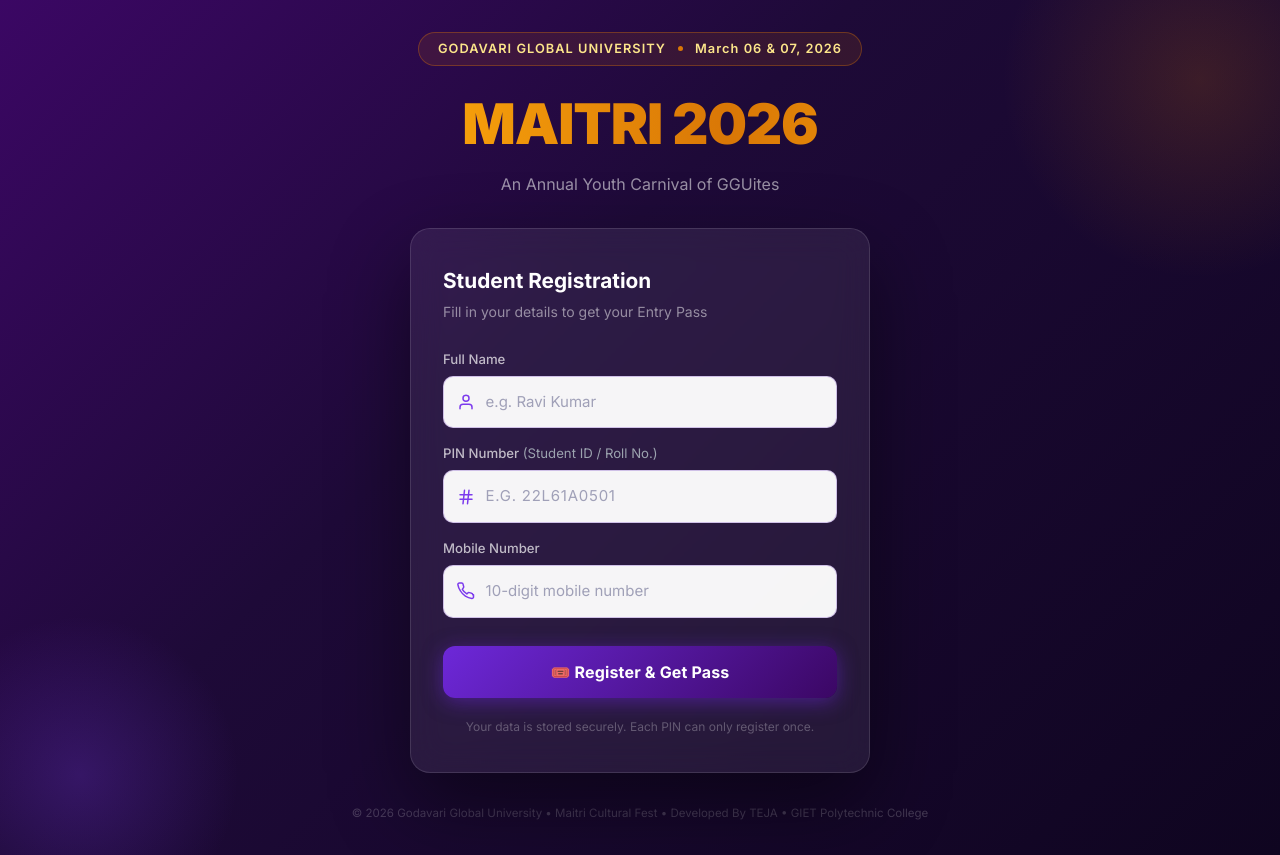
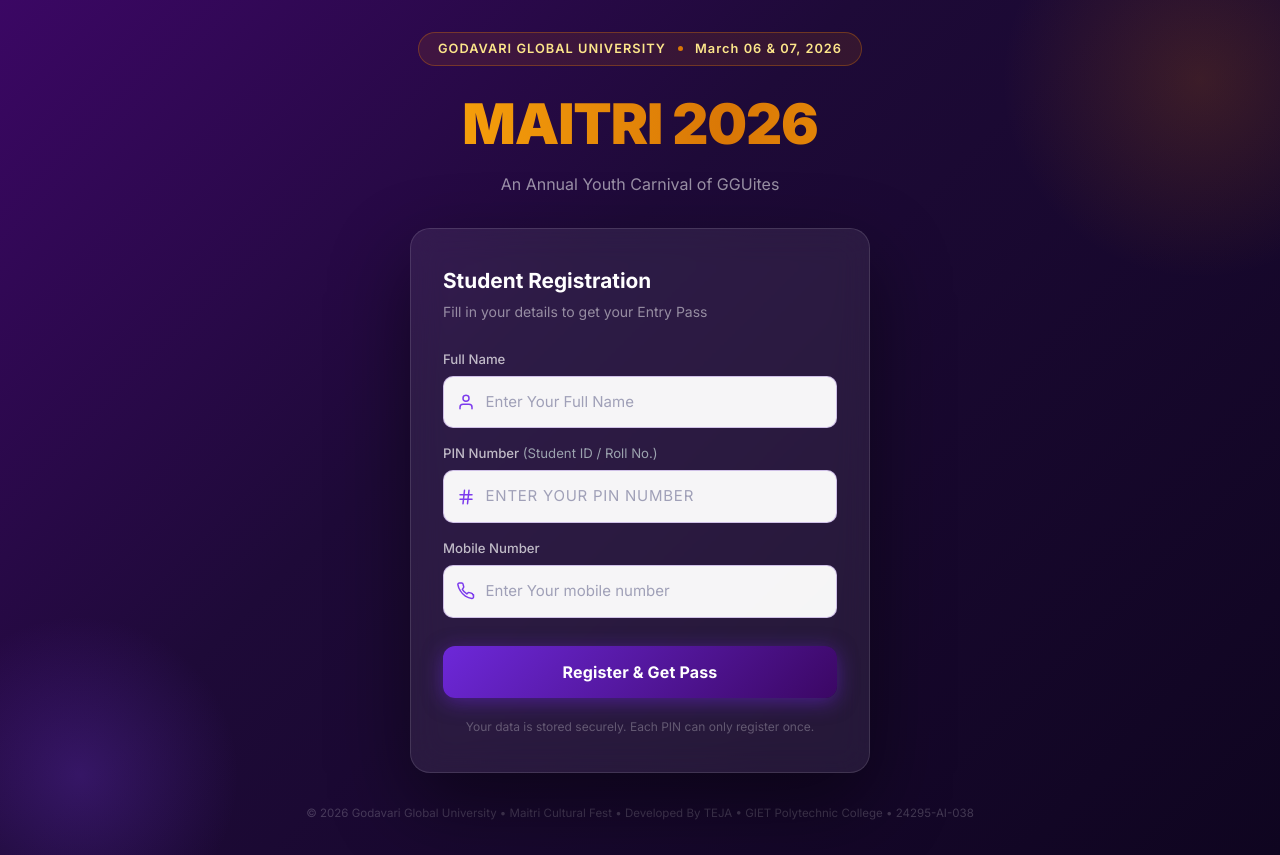
Before and after one commit to tejagiet/MAITRI-FEST, a React (Vite) app: page / in a window 1280 px wide. Built offline with nearby package versions, Linux system fonts and the light colour scheme.

Commit message:
Update MaitriRegistration.jsx

```diff
--- a/src/components/MaitriRegistration.jsx
+++ b/src/components/MaitriRegistration.jsx
@@ -202,7 +202,7 @@
                             background: 'rgba(220,38,38,0.15)', border: '1px solid rgba(220,38,38,0.4)',
                             borderRadius: '0.625rem', padding: '0.875rem 1rem', marginBottom: '1.25rem',
                         }}>
-                            <p style={{ color: '#FCA5A5', fontSize: '0.875rem', margin: 0 }}>⚠️ {errorMsg}</p>
+                            <p style={{ color: '#FCA5A5', fontSize: '0.875rem', margin: 0 }}> {errorMsg}</p>
                         </div>
                     )}
 
@@ -221,7 +221,7 @@
                                     type="text"
                                     className="input-field"
                                     style={{ paddingLeft: '2.6rem' }}
-                                    placeholder="e.g. Ravi Kumar"
+                                    placeholder="Enter Your Full Name"
                                     value={formData.name}
                                     onChange={(e) => setFormData({ ...formData, name: e.target.value })}
                                     disabled={status === 'loading'}
@@ -244,7 +244,7 @@
                                     type="text"
                                     className="input-field"
                                     style={{ paddingLeft: '2.6rem', textTransform: 'uppercase', letterSpacing: '0.05em' }}
-                                    placeholder="e.g. 22L61A0501"
+                                    placeholder="Enter Your Pin Number"
                                     value={formData.pin}
                                     onChange={(e) => setFormData({ ...formData, pin: e.target.value })}
                                     disabled={status === 'loading'}
@@ -267,7 +267,7 @@
                                     type="tel"
                                     className="input-field"
                                     style={{ paddingLeft: '2.6rem' }}
-                                    placeholder="10-digit mobile number"
+                                    placeholder="Enter Your mobile number"
                                     maxLength={10}
                                     value={formData.mobile}
                                     onChange={(e) => setFormData({ ...formData, mobile: e.target.value.replace(/\D/, '') })}
@@ -314,7 +314,7 @@
                                     Registering…
                                 </>
                             ) : (
-                                '🎟️ Register & Get Pass'
+                                'Register & Get Pass'
                             )}
                         </button>
                     </form>
@@ -339,7 +339,7 @@
                     </div>
 
                     <h2 style={{ color: '#fff', fontSize: '1.5rem', fontWeight: 800, margin: '0 0 0.25rem' }}>
-                        Registration Successful! 🎉
+                        Registration Successful!
                     </h2>
                     <p style={{ color: 'rgba(255,255,255,0.55)', marginBottom: '1.75rem' }}>
                         Your Entry Pass for Maitri 2026 is ready
@@ -417,7 +417,7 @@
                                 zIndex: 1
                             }}>
                                 <p style={{ fontSize: '0.65rem', fontWeight: 600, color: '#D1D5DB', letterSpacing: '0.1em', textTransform: 'uppercase', margin: '0 0 0.2rem' }}>
-                                    Participant
+                                    Student
                                 </p>
                                 <p style={{ fontSize: '1.2rem', fontWeight: 800, color: '#ffffff', margin: '0 0 0.85rem', letterSpacing: '0.02em', textShadow: '0 2px 4px rgba(0,0,0,0.5)' }}>
                                     {formData.name.toUpperCase()}
@@ -522,7 +522,7 @@
 
             {/* Footer */}
             <p style={{ color: 'rgba(255,255,255,0.2)', fontSize: '0.72rem', marginTop: '2rem', marginBottom: 0, textAlign: 'center' }}>
-                © 2026 Godavari Global University • Maitri Cultural Fest • Developed By TEJA • GIET Polytechnic College
+                © 2026 Godavari Global University • Maitri Cultural Fest • Developed By TEJA • GIET Polytechnic College • 24295-AI-038
             </p>
 
             {/* Spinner keyframe */}
```
